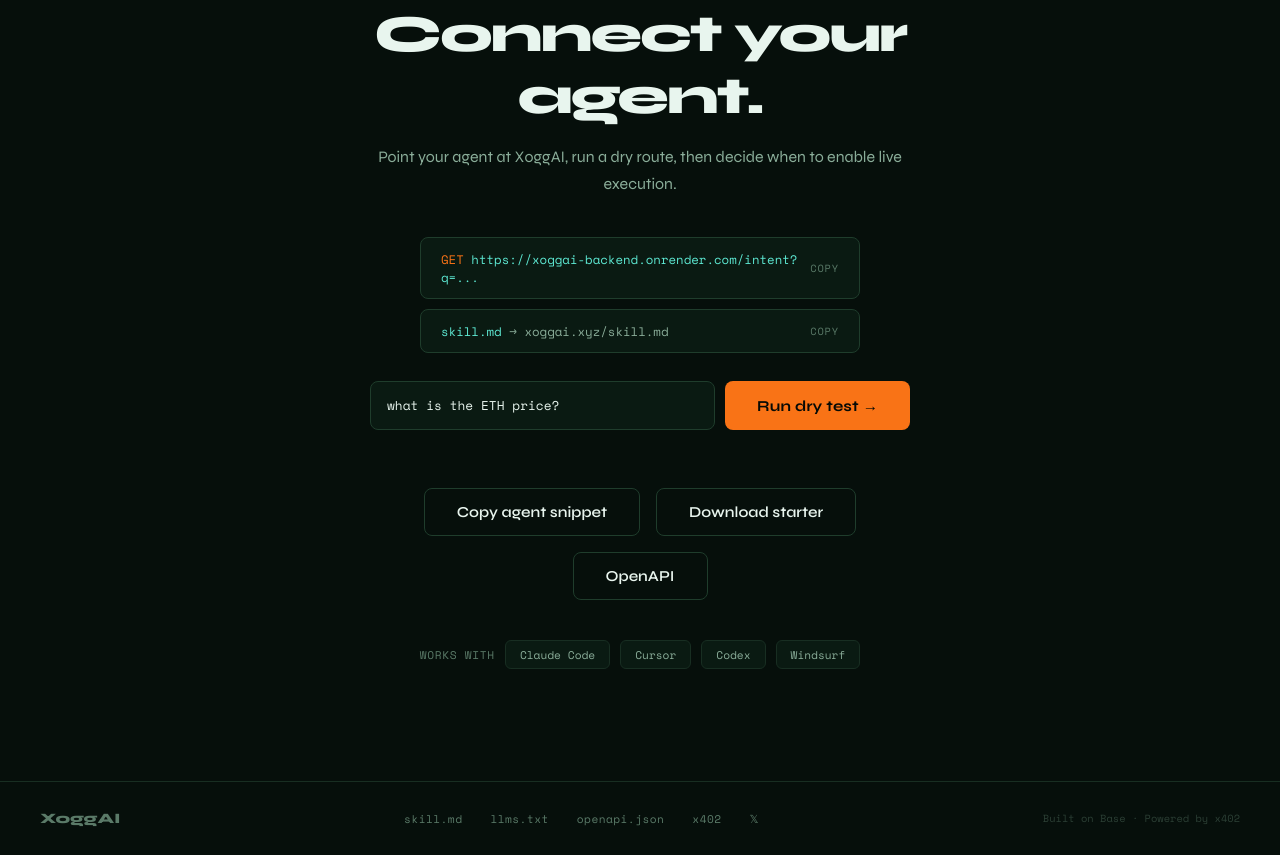
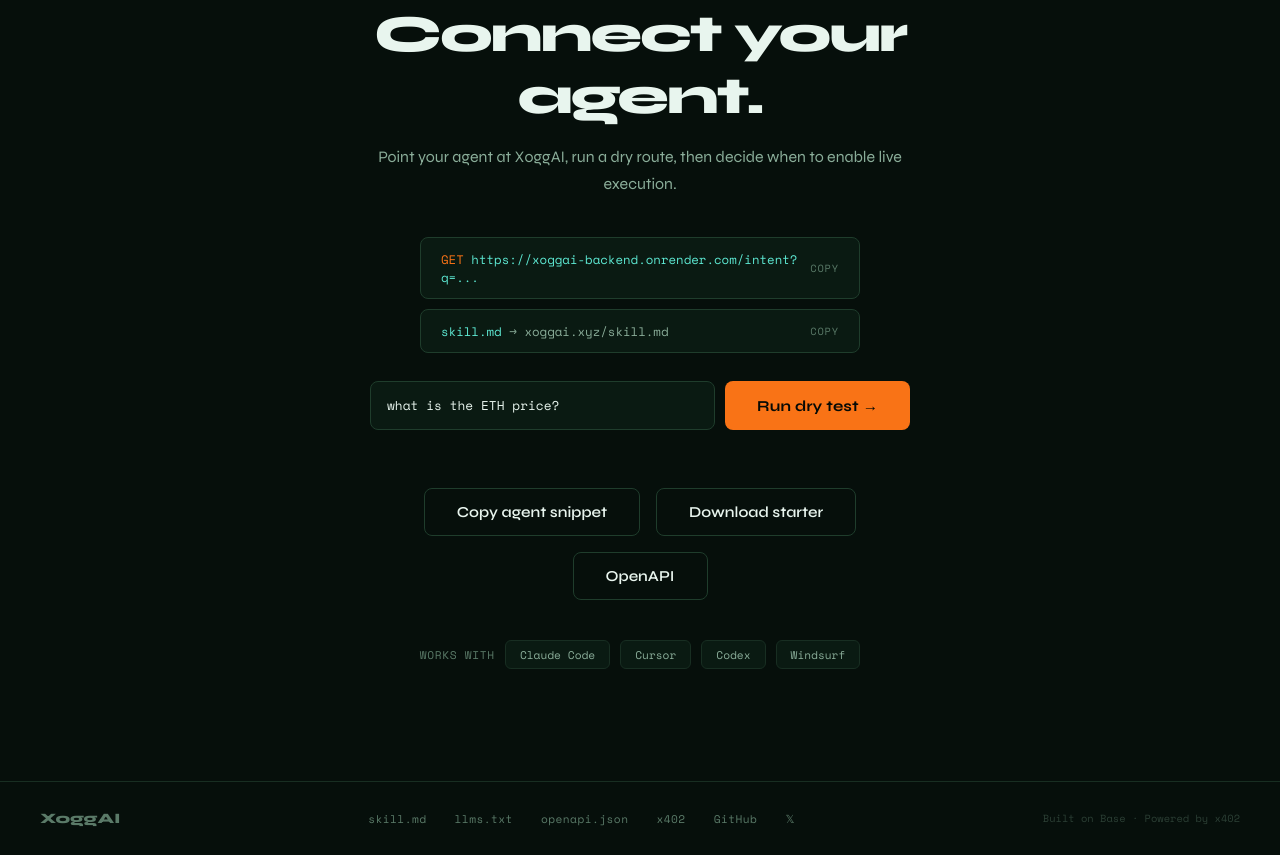
Before and after one commit to Xoggai/xoggai-agent, a website: page frontend/index.html in a window 1280 px wide. Shown: the part 4772-5627 px from the top of the page. Drawn offline with nearby package versions, Linux system fonts and the light colour scheme; no server answers.

Commit message:
Add GitHub footer link

```diff
--- a/frontend/index.html
+++ b/frontend/index.html
@@ -1169,6 +1169,7 @@ footer{
     <a href="llms.txt">llms.txt</a>
     <a href="openapi.json">openapi.json</a>
     <a href="https://www.x402.org/">x402</a>
+    <a href="https://github.com/Xoggai/xoggai-agent" aria-label="XoggAI GitHub">GitHub</a>
     <a href="https://x.com/xoggai">𝕏</a>
   </div>
   <span class="footer-tag">Built on Base · Powered by x402</span>
```
